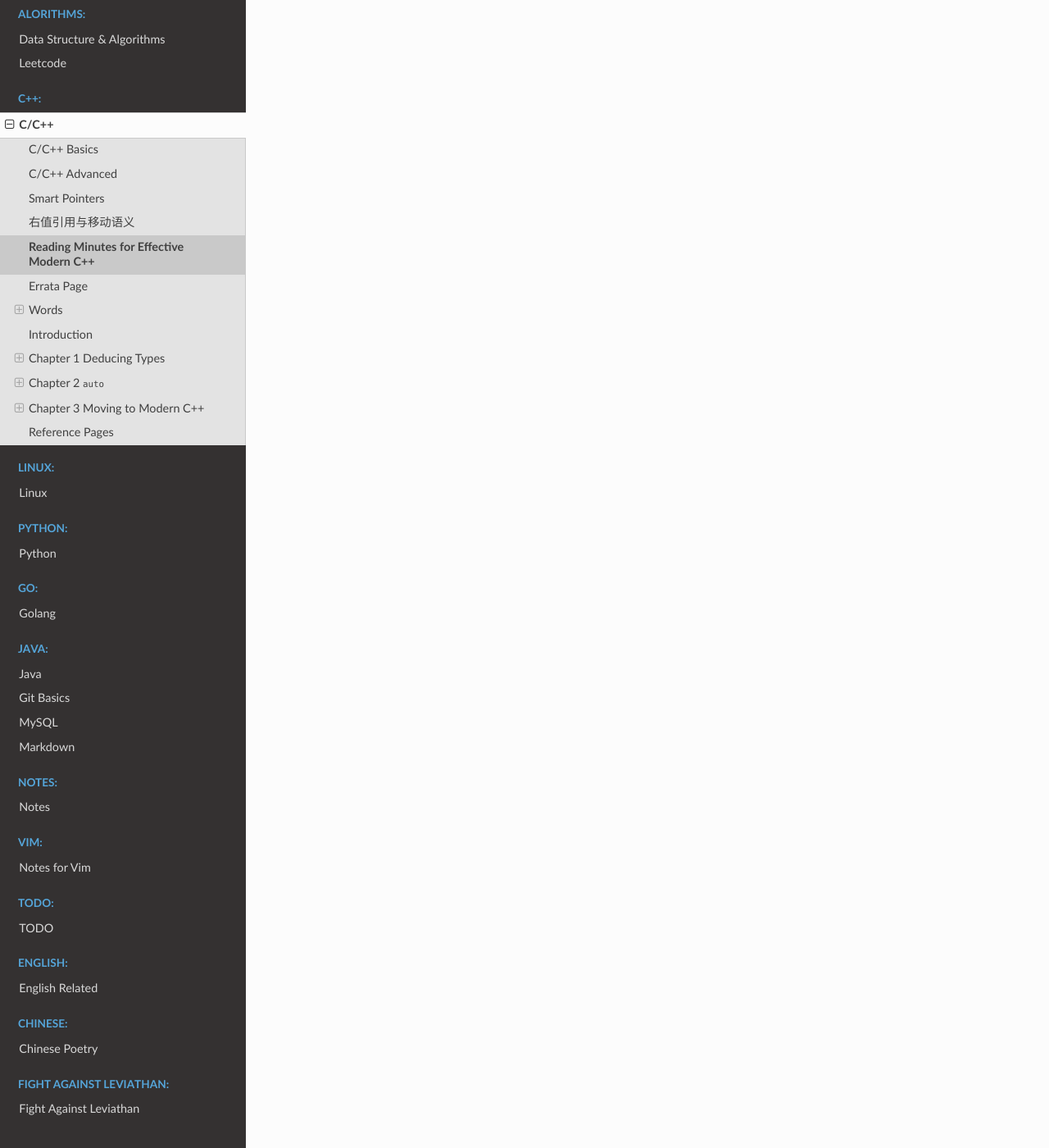
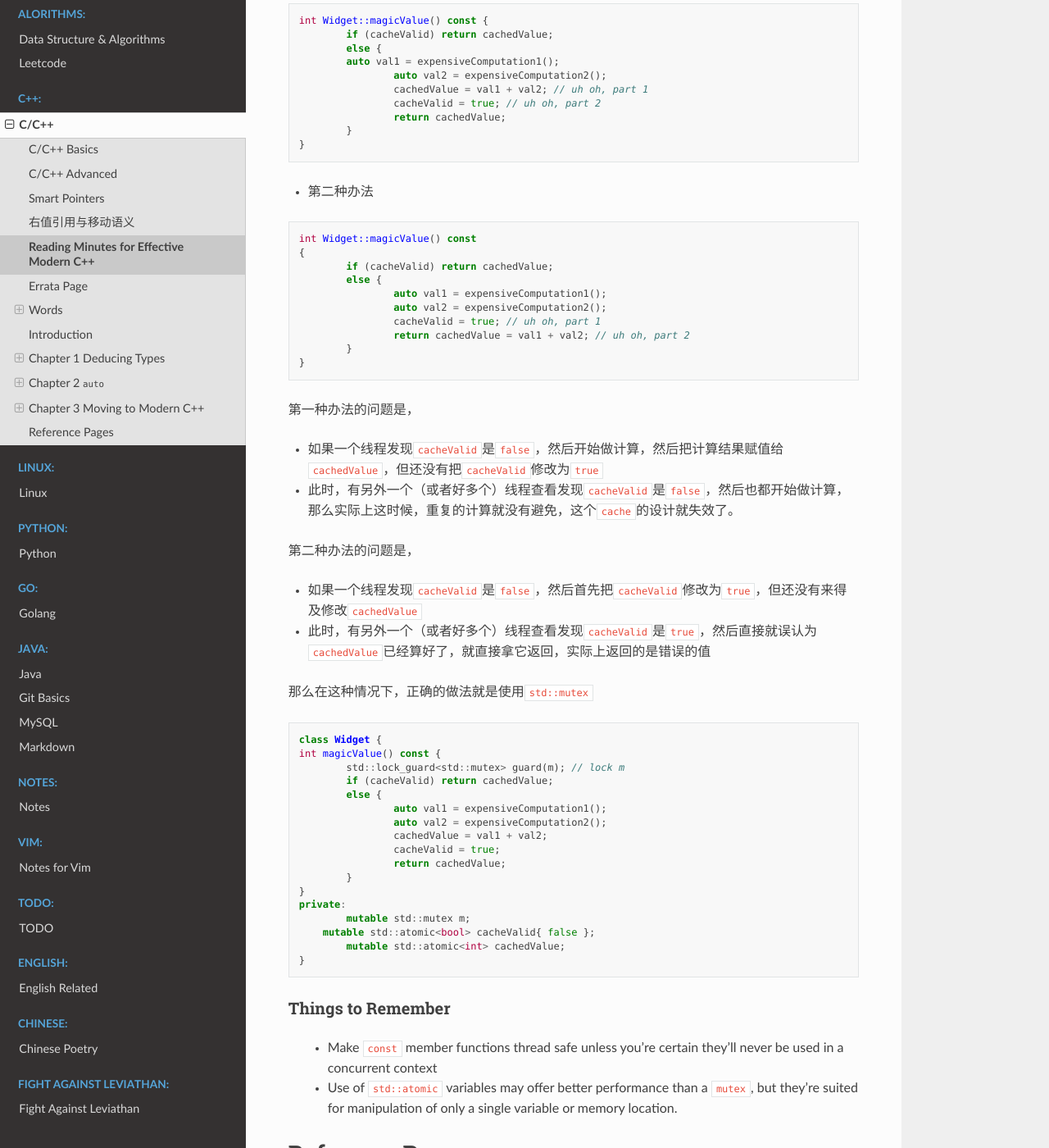
Before and after one commit to Pyrad/pyradnotes, a Sphinx documentation site: the page built from source/CPP/ReadingMinutesEffectiveModernCPP.md, in a window 1280 px wide and 1400 px high, scrolled down 60857 px. Shown: the whole window at 82% size. Built offline with Sphinx 7.4.7 and the Read the Docs theme 2.0.0, drawn with Linux system fonts in a browser that asks for light colours; some of the changed text lies outside the part shown.

Commit message:
Finished item 16: make const mem func thread safe

````diff
--- a/source/CPP/ReadingMinutesEffectiveModernCPP.md
+++ b/source/CPP/ReadingMinutesEffectiveModernCPP.md
@@ -239,6 +239,10 @@
 **beefed up** 通常作**beef up** *vt.* 加强（增援，充实）；补充（人数，兵力）等
 
 **blithely** */ˈblaɪðli/* *adv.* 快活地；无忧无虑地
+
+**overkill** *n.* 过犹不及，过分行为；超量毁伤
+
+**immaterial** *adj.* 非物质的；无形的；不重要的；非实质的
 
 
 
@@ -312,7 +316,9 @@
 
 **compilation**  */ˌkɑːmp**ɪ**ˈleɪʃn/*
 
-
+**polynomial** */ˌpɒliˈn**əʊ**miəl/*
+
+**atomic** */əˈt**ɒ**mɪk/*
 
 
 
@@ -2798,6 +2804,184 @@
 
 
 
+## Item 16: Make `const` member functions thread safe.
+
+本节主要讲的是，在`const`成员函数中，如果有`mutable`变量，那么在多线程环境中，修改此`mutable`变量将可能引起一些的意外情况，以及如何处理的措施。
+
+本节，Scott Meyers主要通过举例进行了说明。
+
+
+
+### `mutable`成员变量
+
+`mutable` 关键字用在成员变量上，可以突破`const`成员函数的限制，在`const`成员函数修改这个类的成员变量，但理论上，它不应该修改可以改变这个类的状态的成员变量，所以需要类的定义者拿捏和把握。
+
+
+
+### 修改`mutable`成员变量的`const`成员函数
+
+有一个`const`成员函数，会修改`mutable`成员变量。如果这个函数被多个线程调用，很显然，变量`rootsAreValid`和`rootVals`的结果会发生问题。
+
+```cpp
+class Polynomial {
+	public:
+	using RootsType = std::vector<double>;
+	RootsType roots() const {
+		if (!rootsAreValid) {	// if cache not valid
+            /* ... */			// compute roots, store them in rootVals
+			rootsAreValid = true;
+		}
+		return rootVals;
+	}
+private:
+	mutable bool rootsAreValid{ false };
+	mutable RootsType rootVals{};
+};
+```
+
+
+
+### 使用`std::mutex`
+
+为了解决前面提到的data racing问题，解决的办法有二（如下），但不管那种，如果定义了`std::mutex`或者`std::atomic`作为成员变量，那么这个类的对象就不可拷贝，只能移动了（not copyable，move-only）
+
+- 使用`std::mutex`
+- 使用`std::atomic`（或对应的`concurrent` variables）
+
+```cpp
+// Use mutex to resolve data racing issues
+class Polynomial {
+	public:
+	using RootsType = std::vector<double>;
+	RootsType roots() const {
+        std::lock_guard<std::mutex> g(m); // lock mutex        <-------
+		if (!rootsAreValid) {	// if cache not valid
+            /* ... */			// compute roots, store them in rootVals
+			rootsAreValid = true;
+		}
+		return rootVals;
+	}
+private:
+    mutable std::mutex m;	// mutex        <-------
+	mutable bool rootsAreValid{ false };
+	mutable RootsType rootVals{};
+};
+```
+
+
+
+### 使用`std::atomic`
+
+但有时候使用`std::mutex`开销比较大，这时候`std::atomic`是更好的选择。
+
+比如有一个计算调用次数的成员函数，可以使用`std::atomic`变量，缓解加锁解锁的性能问题。
+
+```cpp
+class Point { // 2D point
+	public:
+	double distanceFromOrigin() const noexcept {
+		++callCount; // atomic increment
+		return std::sqrt((x * x) + (y * y));
+	}
+private:
+	mutable std::atomic<unsigned> callCount{ 0 };
+	double x, y;
+};
+```
+
+
+
+### 使用多个`std::atomic`的可能问题
+
+假设定义了如下的类，有成员函数和成员变量。
+
+```cpp
+class Widget {
+public:
+	int Widget::magicValue() const;
+private:
+    mutable std::atomic<bool> cacheValid{ false };
+	mutable std::atomic<int> cachedValue;
+};
+```
+
+成员函数`Widget::magicValue() `的实现有两种办法
+
+- 第一种办法
+
+```cpp
+int Widget::magicValue() const {
+	if (cacheValid) return cachedValue;
+	else {
+        auto val1 = expensiveComputation1();
+		auto val2 = expensiveComputation2();
+		cachedValue = val1 + val2; // uh oh, part 1
+		cacheValid = true; // uh oh, part 2
+		return cachedValue;
+	}
+}
+```
+
+- 第二种办法
+
+```cpp
+int Widget::magicValue() const
+{
+	if (cacheValid) return cachedValue;
+	else {
+		auto val1 = expensiveComputation1();
+		auto val2 = expensiveComputation2();
+		cacheValid = true; // uh oh, part 1
+		return cachedValue = val1 + val2; // uh oh, part 2
+	}
+}
+```
+
+
+
+第一种办法的问题是，
+
+-  如果一个线程发现`cacheValid`是`false`，然后开始做计算，然后把计算结果赋值给`cachedValue`，但还没有把`cacheValid`修改为`true`
+- 此时，有另外一个（或者好多个）线程查看发现`cacheValid`是`false`，然后也都开始做计算，那么实际上这时候，重复的计算就没有避免，这个`cache`的设计就失效了。
+
+第二种办法的问题是，
+
+- 如果一个线程发现`cacheValid`是`false`，然后首先把`cacheValid`修改为`true`，但还没有来得及修改`cachedValue`
+- 此时，有另外一个（或者好多个）线程查看发现`cacheValid`是`true`，然后直接就误认为`cachedValue`已经算好了，就直接拿它返回，实际上返回的是错误的值
+
+那么在这种情况下，正确的做法就是使用`std::mutex`
+
+```cpp
+class Widget {
+int magicValue() const {
+	std::lock_guard<std::mutex> guard(m); // lock m
+	if (cacheValid) return cachedValue;
+	else {
+		auto val1 = expensiveComputation1();
+		auto val2 = expensiveComputation2();
+		cachedValue = val1 + val2;
+		cacheValid = true;
+		return cachedValue;
+	}
+}
+private:
+	mutable std::mutex m;
+    mutable std::atomic<bool> cacheValid{ false };
+	mutable std::atomic<int> cachedValue;
+}
+```
+
+
+
+### Things to Remember
+
+> - Make `const` member functions thread safe unless you’re certain they’ll never be used in a concurrent context
+> - Use of `std::atomic` variables may offer better performance than a `mutex`, but they’re suited for manipulation of only a single variable or memory location.
+
+
+
+
+
 
 
 # Reference Pages
````
